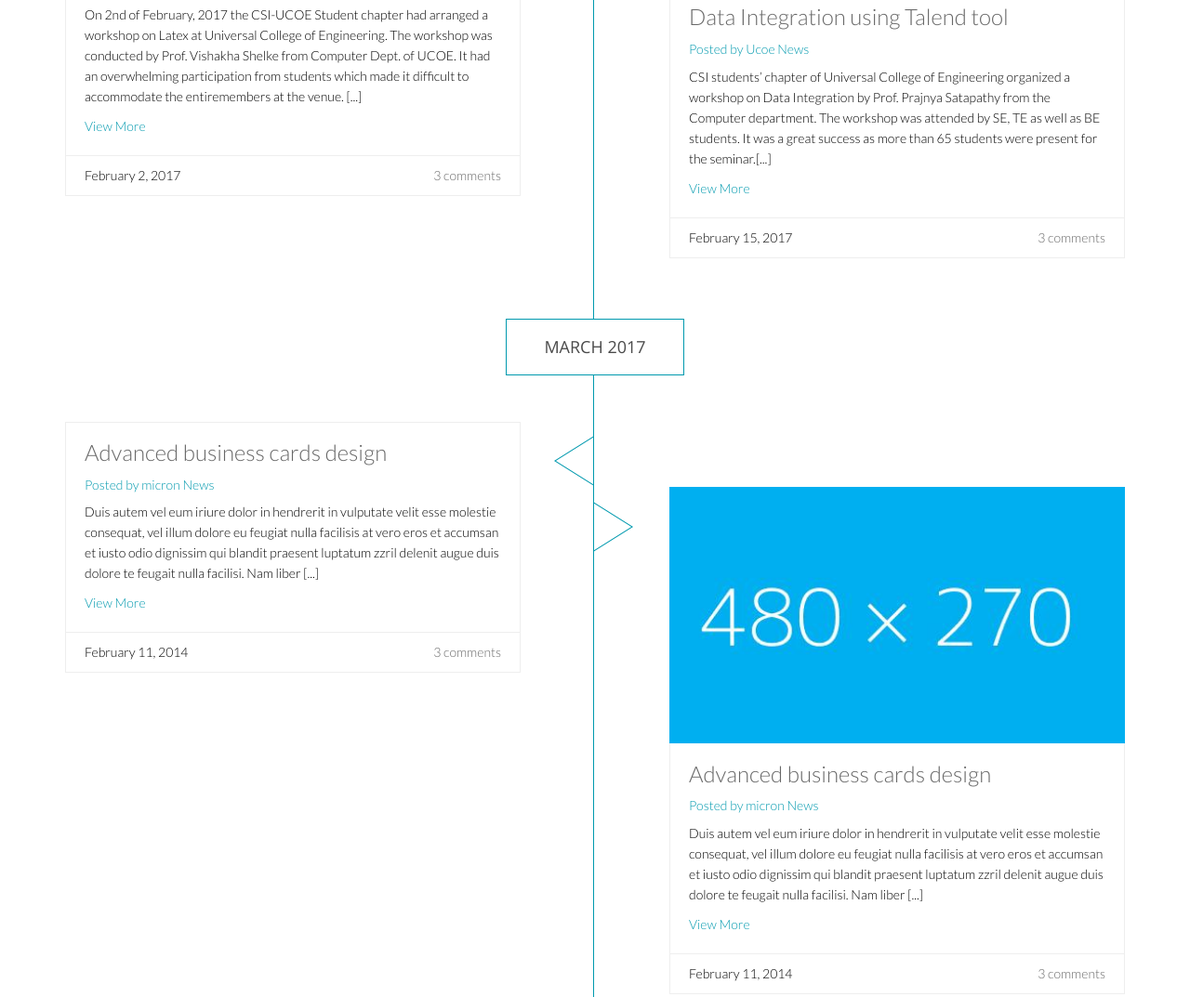
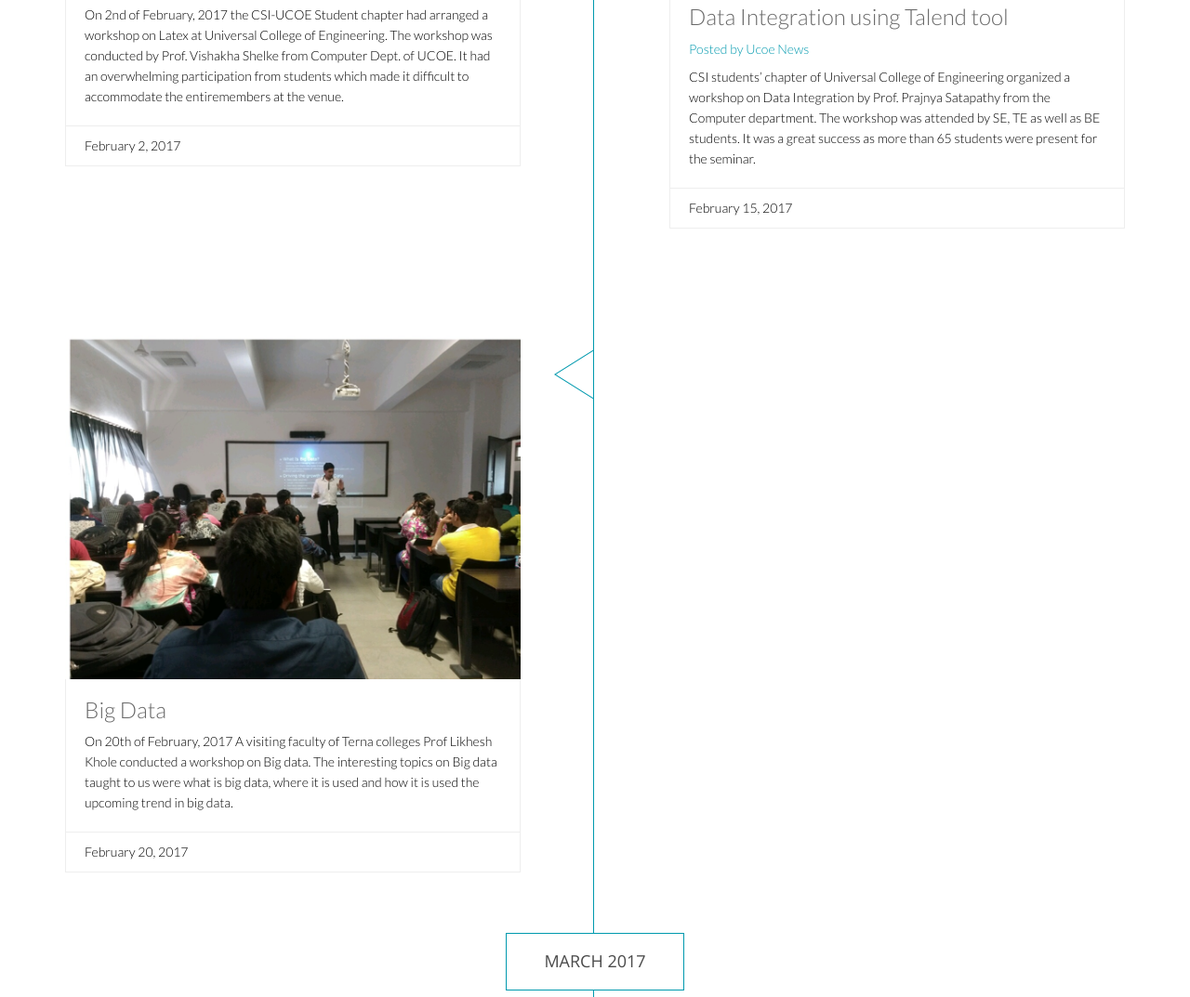
Before and after one commit to shashanknayak96/websitetrio, a plain HTML site: page csi/template/CSI website- Copy/pastevent.html in a window 1280 px wide. Shown: the part 1431-2504 px from the top of the page at 93% size. Drawn offline with nearby package versions, Linux system fonts and the light colour scheme.

Commit message:
pastevent page updated

```diff
--- a/csi/template/CSI website- Copy/pastevent.html
+++ b/csi/template/CSI website- Copy/pastevent.html
@@ -48,55 +48,25 @@
                 <div class="collapse navbar-collapse">
                     <ul class="nav navbar-nav navbar-right">
                         <li class="active"><a href="index.html">About Us</a></li>
-                        <!--<li class="dropdown"><a href="#">Pages <i class="fa fa-angle-down"></i></a>
-                            <ul role="menu" class="sub-menu">
-                                <li><a href="aboutus.html">About</a></li>
-                                <li><a href="aboutus2.html">About 2</a></li>
-                                <li><a href="service.html">Services</a></li>
-                                <li><a href="pricing.html">Pricing</a></li>
-                                <li><a href="contact.html">Contact us</a></li>
-                                <li><a href="contact2.html">Contact us 2</a></li>
-                                <li><a href="404.html">404 error</a></li>
-                                <li><a href="coming-soon.html">Coming Soon</a></li>
-                            </ul>
-                        </li>                    -->
-                        <!--<li class="dropdown"><a href="blog.html">Blog <i class="fa fa-angle-down"></i></a>
-                            <ul role="menu" class="sub-menu">
-                                <li><a href="blog.html">Blog Default</a></li>
-                                <li><a href="blogtwo.html">Timeline Blog</a></li>
-                                <li><a href="blogone.html">2 Columns + Right Sidebar</a></li>
-                                <li><a href="blogthree.html">1 Column + Left Sidebar</a></li>
-                                <li><a href="blogfour.html">Blog Masonary</a></li>
-                                <li><a href="blogdetails.html">Blog Details</a></li>
-                            </ul>
-                        </li>-->
+
                         <li class="dropdown"><a href=#>Events <i class="fa fa-angle-down"></i></a>
                             <ul role="menu" class="sub-menu">
                                 <li><a href="pastevent.html">Past Events</a></li>
                                 <li><a href="upcomingevents.html">Upcoming Events</a></li>
-                                <!--<li><a href="portfolioone.html">3 Columns + Right Sidebar</a></li>
-                                <li><a href="portfoliotwo.html">3 Columns + Left Sidebar</a></li>
-                                <li><a href="portfoliothree.html">2 Columns</a></li>
-                                <li><a href="portfolio-details.html">Portfolio Details</a></li>-->
+
                             </ul>
                         </li>
                         <li><a href="aboutuscsi.html">Our Team</a></li>
                         <li><a href="#">Contact Us</a></li>
                     </ul>
                 </div>
-                <!--<div class="search">
-                    <form role="form">
-                        <i class="fa fa-search"></i>
-                        <div class="field-toggle">
-                            <input type="text" class="search-form" autocomplete="off" placeholder="Search">
-                        </div>
-                    </form>
-                </div>-->
+
 
             </div>
         </div>
     </header>
     <!--/#header-->
+
     <body>
         <section id="blog" class="padding-bottom">
             <div class="container">
@@ -119,7 +89,9 @@
                                     <div class="post-content overflow">
                                         <h2 class="post-title bold"><a href="blogdetails.html">ETHICAL HACKING</a></h2>
                                         <h3 class="post-author"><a href="#">Posted by student</a></h3>
-                                    <p>A Workshop on Ethical Hacking was arranged by the CSI committee at Universal College of Engineering. The workshop was delivered by Prof.Sridhar.Iyer .Over 100 students attended the workshop with keen interest. [...]</p>
+                                        <p>A Workshop on Ethical Hacking was arranged by the CSI committee at Universal College
+                                            of Engineering. The workshop was delivered by Prof.Sridhar.Iyer .Over 100 students
+                                            attended the workshop with keen interest. [...]</p>
                                         <a href="#" class="read-more">View More</a>
                                         <div class="post-bottom overflow">
                                             <span class="post-date pull-left">JANUARY 27, 2017</span>
@@ -130,53 +102,7 @@
                             </div>
                         </div>
                     </div>
-                    <!--<div class="timeline-blog overflow">
-                    <div class="timeline-date text-center">
-                        <a href="" class="btn btn-common uppercase">February 2017</a>
-                    </div>
-                        <div class="col-sm-6 padding-left padding-top arrow-left wow fadeInRight" data-wow-duration="1000ms" data-wow-delay="300ms">
-                            <div class="single-blog timeline">
-                                <div class="single-blog-wrapper">
-                                    <div class="post-thumb">
-                                        <img src="images/events/latex.png" class="img-responsive" alt="">
-                                        <div class="post-overlay">
-                                           <span class="uppercase"><a href="#">2 <br><small>Feb</small></a></span>
-                                       </div>
-                                    </div>
-                                </div>
-                                <div class="post-content overflow">
-                                    <h2 class="post-title bold"><a href="blogdetails.html#">LATEX</a></h2>
-                                    <h3 class="post-author"><a href="#">Posted by student News</a></h3>
-                                    <p>On 2nd of February, 2017 the CSI-UCOE Student chapter had arranged a workshop on Latex at Universal College of Engineering. The workshop was conducted by Prof. Vishakha Shelke from Computer Dept. of UCOE. It had an overwhelming participation from students which made it difficult to accommodate the entiremembers at the venue. [...]</p>
-                                    <a href="#" class="read-more">View More</a>
-                                    <div class="post-bottom overflow">
-                                        <span class="post-date pull-left">February 2, 2017</span>
-                                        <span class="comments-number pull-right"><a href="#">3 comments</a></span>
-                                    </div>
-                                </div>
-                            </div>
-                        </div>
-                        <div class="col-sm-6 padding-right arrow-right wow fadeInLeft" data-wow-duration="1000ms" data-wow-delay="300ms">
-                            <div class="single-blog timeline">
-                                <div class="single-blog-wrapper">
-                                    <div class="post-thumb">
-                                          <img src="images/events/ditt.png" class="img-responsive" alt="">
-                                        <!--iframe src="https://player.vimeo.com/video/95995577"></iframe-->
-                                    <!--/div>
-                                </div>
-                                <div class="post-content overflow">
-                                    <h2 class="post-title bold"><a href="blogdetails.html">Data Integration using Talend tool</a></h2>
-                                    <h3 class="post-author"><a href="#">Posted by Ucoe News</a></h3>
-                                    <p>CSI students’ chapter of Universal College of Engineering organized a workshop on Data Integration by Prof. Prajnya Satapathy from the Computer department. The workshop was attended by SE, TE as well as BE students. It was a great success as more than 65 students were present for the seminar.[...]</p>
-                                    <a href="#" class="read-more">View More</a>
-                                    <div class="post-bottom overflow">
-                                        <span class="post-date pull-left">February 15, 2017</span>
-                                        <span class="comments-number pull-right"><a href="#">3 comments</a></span>
-                                    </div>
-                                </div>
-                            </div>
-                        </div>
-                    </div>-->
+
 
                     <!--feb starts-->
                     <div class="timeline-blog overflow">
@@ -197,11 +123,15 @@
                                     <div class="post-content overflow">
                                         <h2 class="post-title bold"><a href="blogdetails.html#">LATEX</a></h2>
                                         <h3 class="post-author"><a href="#">Posted by student News</a></h3>
-                                    <p>On 2nd of February, 2017 the CSI-UCOE Student chapter had arranged a workshop on Latex at Universal College of Engineering. The workshop was conducted by Prof. Vishakha Shelke from Computer Dept. of UCOE. It had an overwhelming participation from students which made it difficult to accommodate the entiremembers at the venue. [...]</p>
-                                    <a href="#" class="read-more">View More</a>
+                                        <p>On 2nd of February, 2017 the CSI-UCOE Student chapter had arranged a workshop on
+                                            Latex at Universal College of Engineering. The workshop was conducted by Prof.
+                                            Vishakha Shelke from Computer Dept. of UCOE. It had an overwhelming participation
+                                            from students which made it difficult to accommodate the entiremembers at the
+                                            venue. </p>
+
                                         <div class="post-bottom overflow">
                                             <span class="post-date pull-left">February 2, 2017</span>
-                                        <span class="comments-number pull-right"><a href="#">3 comments</a></span>
+
                                         </div>
                                     </div>
                                 </div>
@@ -219,16 +149,49 @@
                                     <div class="post-content overflow">
                                         <h2 class="post-title bold"><a href="blogdetails.html">Data Integration using Talend tool</a></h2>
                                         <h3 class="post-author"><a href="#">Posted by Ucoe News</a></h3>
-                                    <p>CSI students’ chapter of Universal College of Engineering organized a workshop on Data Integration by Prof. Prajnya Satapathy from the Computer department. The workshop was attended by SE, TE as well as BE students. It was a great success as more than 65 students were present for the seminar.[...]</p>
-                                    <a href="#" class="read-more">View More</a>
+                                        <p>CSI students’ chapter of Universal College of Engineering organized a workshop on
+                                            Data Integration by Prof. Prajnya Satapathy from the Computer department. The
+                                            workshop was attended by SE, TE as well as BE students. It was a great success
+                                            as more than 65 students were present for the seminar.</p>
+
                                         <div class="post-bottom overflow">
                                             <span class="post-date pull-left">February 15, 2017</span>
-                                        <span class="comments-number pull-right"><a href="#">3 comments</a></span>
+
                                         </div>
                                     </div>
                                 </div>
                             </div>
                         </div>
+                        <!--event3-->
+                        <div class="timeline-divider overflow padding-bottom">
+                            <div class="col-sm-6 padding-right arrow-right wow fadeInLeft" data-wow-duration="1000ms" data-wow-delay="300ms">
+                                <div class="single-blog timeline">
+                                    <div class="single-blog-wrapper">
+                                        <div class="post-thumb">
+                                            <img src="images/events/bigdata.jpg" class="img-responsive" alt="">
+                                            <div class="post-overlay">
+                                                <span class="uppercase"><a href="#">20 <br><small>Feb</small></a></span>
+                                            </div>
+                                        </div>
+                                    </div>
+                                    <div class="post-content overflow">
+                                        <h2 class="post-title bold"><a href="blogdetails.html#">Big Data </a></h2>
+
+                                        <p>On 20th of February, 2017 A visiting faculty of Terna colleges Prof Likhesh Khole
+                                            conducted a workshop on Big data. The interesting topics on Big data taught to
+                                            us were what is big data, where it is used and how it is used the upcoming trend
+                                            in big data.</p>
+
+                                        <div class="post-bottom overflow">
+                                            <span class="post-date pull-left">February 20, 2017</span>
+
+                                        </div>
+                                    </div>
+                                </div>
+                            </div>
+
+                        </div>
+                        <!--event3 ends-->
 
                     </div>
                     <!--feb ends-->
@@ -241,20 +204,24 @@
                                 <div class="single-blog timeline">
                                     <div class="single-blog-wrapper">
                                         <div class="post-thumb">
-                                        <img src="images/blog/timeline/.jpg" class="img-responsive" alt="">
+                                            <img src="images/events/foundation.jpg" class="img-responsive" alt="">
                                             <div class="post-overlay">
-                                           <span class="uppercase"><a href="#">14 <br><small>Feb</small></a></span>
+                                                <span class="uppercase"><a href="#">6 <br><small>March</small></a></span>
                                             </div>
                                         </div>
                                     </div>
                                     <div class="post-content overflow">
-                                    <h2 class="post-title bold"><a href="blogdetails.html">Advanced business cards design</a></h2>
-                                    <h3 class="post-author"><a href="#">Posted by micron News</a></h3>
-                                    <p>Duis autem vel eum iriure dolor in hendrerit in vulputate velit esse molestie consequat, vel illum dolore eu feugiat nulla facilisis at vero eros et accumsan et iusto odio dignissim qui blandit praesent luptatum zzril delenit augue duis dolore te feugait nulla facilisi. Nam liber [...]</p>
-                                    <a href="#" class="read-more">View More</a>
+                                        <h2 class="post-title bold"><a href="blogdetails.html">CSI Foundation Day</a></h2>
+
+                                        <p>A CSI Foundation Day was held on 6th March 2017 at IIT Bombay, Powai. The main topics
+                                            of the event were Software Management Challenges and Opportunities, Software
+                                            Analytics and Measurement. It was a full day event. Dr F.C. Kohli and Mr Thomas
+                                            Cagley were also present at the workshop including the Chairman and Managing
+                                            committee of CSI</p>
+
                                         <div class="post-bottom overflow">
-                                        <span class="post-date pull-left">February 11, 2014</span>
-                                        <span class="comments-number pull-right"><a href="#">3 comments</a></span>
+                                            <span class="post-date pull-left">March 6, 2017</span>
+
                                         </div>
                                     </div>
                                 </div>
@@ -263,27 +230,28 @@
                                 <div class="single-blog timeline">
                                     <div class="single-blog-wrapper">
                                         <div class="post-thumb">
-                                        <img src="images/blog/timeline/4.jpg" class="img-responsive" alt="">
+                                            <img src="images/events/python.jpg" class="img-responsive" alt="" height="500px" >
                                             <div class="post-overlay">
-                                           <span class="uppercase"><a href="#">14 <br><small>Feb</small></a></span>
+                                                <span class="uppercase"><a href="#">7 <br><small>March</small></a></span>
                                             </div>
                                         </div>
                                     </div>
                                     <div class="post-content overflow">
-                                    <h2 class="post-title bold"><a href="blogdetails.html">Advanced business cards design</a></h2>
-                                    <h3 class="post-author"><a href="#">Posted by micron News</a></h3>
-                                    <p>Duis autem vel eum iriure dolor in hendrerit in vulputate velit esse molestie consequat, vel illum dolore eu feugiat nulla facilisis at vero eros et accumsan et iusto odio dignissim qui blandit praesent luptatum zzril delenit augue duis dolore te feugait nulla facilisi. Nam liber [...]</p>
-                                    <a href="#" class="read-more">View More</a>
+                                        <h2 class="post-title bold"><a href="blogdetails.html">Machine Learning Using Python</a></h2>
+                                        <p>One of the college faculty By Prof John Kenny conducted a workshop on Python. The
+                                            interesting topics of this workshop were what is Python, how the programming
+                                            language is used, where it is used and some basic syntax to write Python program
+                                            and how it is becoming one of the emerging Web Development language nowadays.</p>
                                         <div class="post-bottom overflow">
-                                        <span class="post-date pull-left">February 11, 2014</span>
-                                        <span class="comments-number pull-right"><a href="#">3 comments</a></span>
+                                            <span class="post-date pull-left">March 7, 2017</span>
+
                                         </div>
                                     </div>
                                 </div>
                             </div>
                         </div>
                         <div class="timeline-date text-center">
-                        <a href="#" class="btn btn-common">See More</a>
+                            <a href="#" class="btn btn-common">...</a>
                         </div>
                     </div>
                 </div>
@@ -296,4 +264,5 @@
         <script type="text/javascript" src="js/main.js"></script>
 
     </body>
+
 </html>
```
Also changed, not shown: csi/template/CSI website- Copy/images/events/IMG-20170308-WA0002.jpg (deleted), csi/template/CSI website- Copy/images/events/bigdata.jpg (renamed from csi/template/CSI website- Copy/images/events/IMG_20170306_200110.jpg), csi/template/CSI website- Copy/images/events/foundation.jpg (renamed from csi/template/CSI website- Copy/images/events/IMG-20170306-WA0017.jpg), csi/template/CSI website- Copy/images/events/python.jpg (added). Lines whose indentation alone changed are shown as unchanged.
